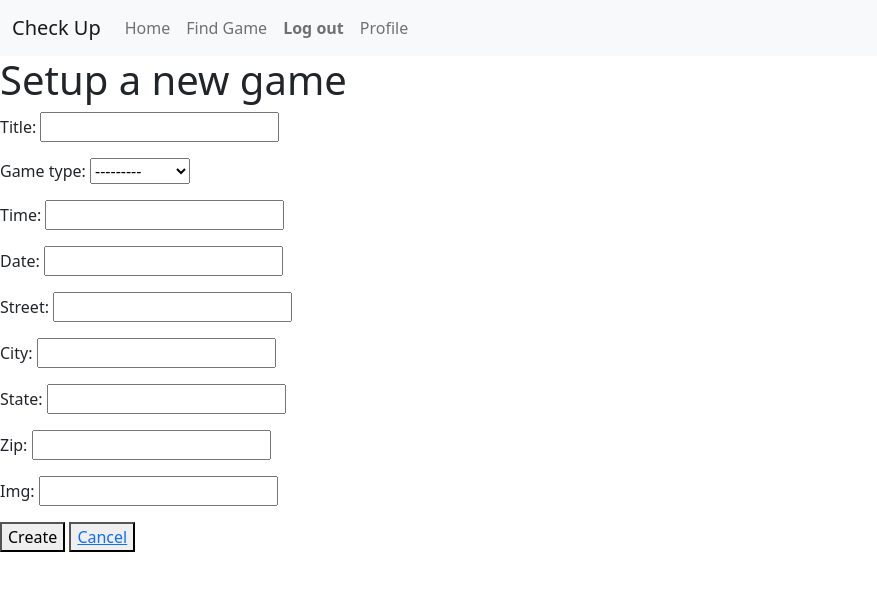
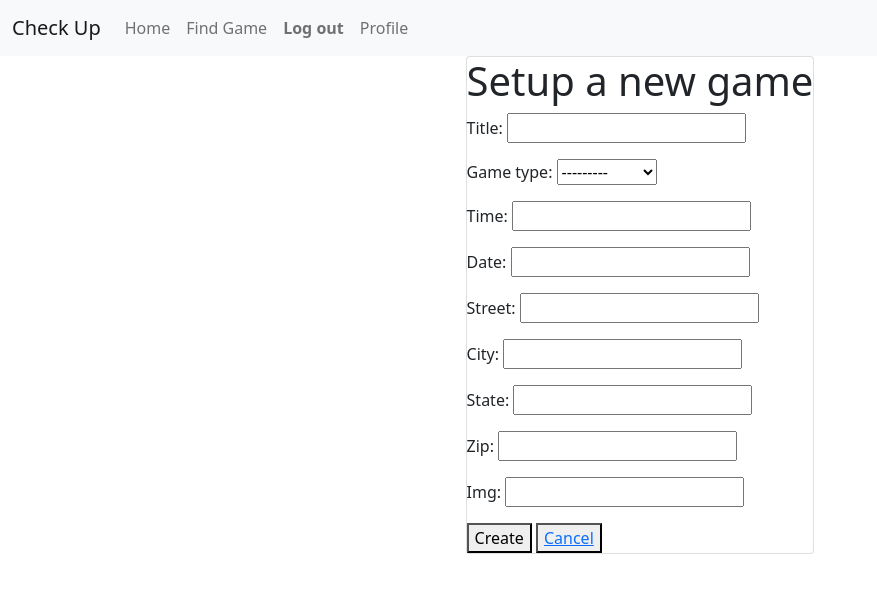
Before and after one commit to mohammadturaab/checkup, a Django app: page /creategame/ in a window 1280 px wide. Shown: the top 593 px of the page, without its empty margins (0-877 px from the left). Run offline with Django 4.2, Linux system fonts and the light colour scheme; the visitor is signed in with stand-in values (Sample User, id 1); some libraries are stand-ins or nearby versions.

Commit message:
more css

```diff
--- a/main_app/templates/creategame.html
+++ b/main_app/templates/creategame.html
@@ -1,5 +1,7 @@
 {% extends 'base.html' %}
 {% block content %}
+<div class="d-flex justify-content-center">
+    <div class="card">
     <h1>Setup a new game</h1>
 
     <form method="post">
@@ -12,4 +14,6 @@
                 <a href="/findgame">Cancel</a>
         </button>
     </form>
+    </div>
+    </div>
 {% endblock %}
```
